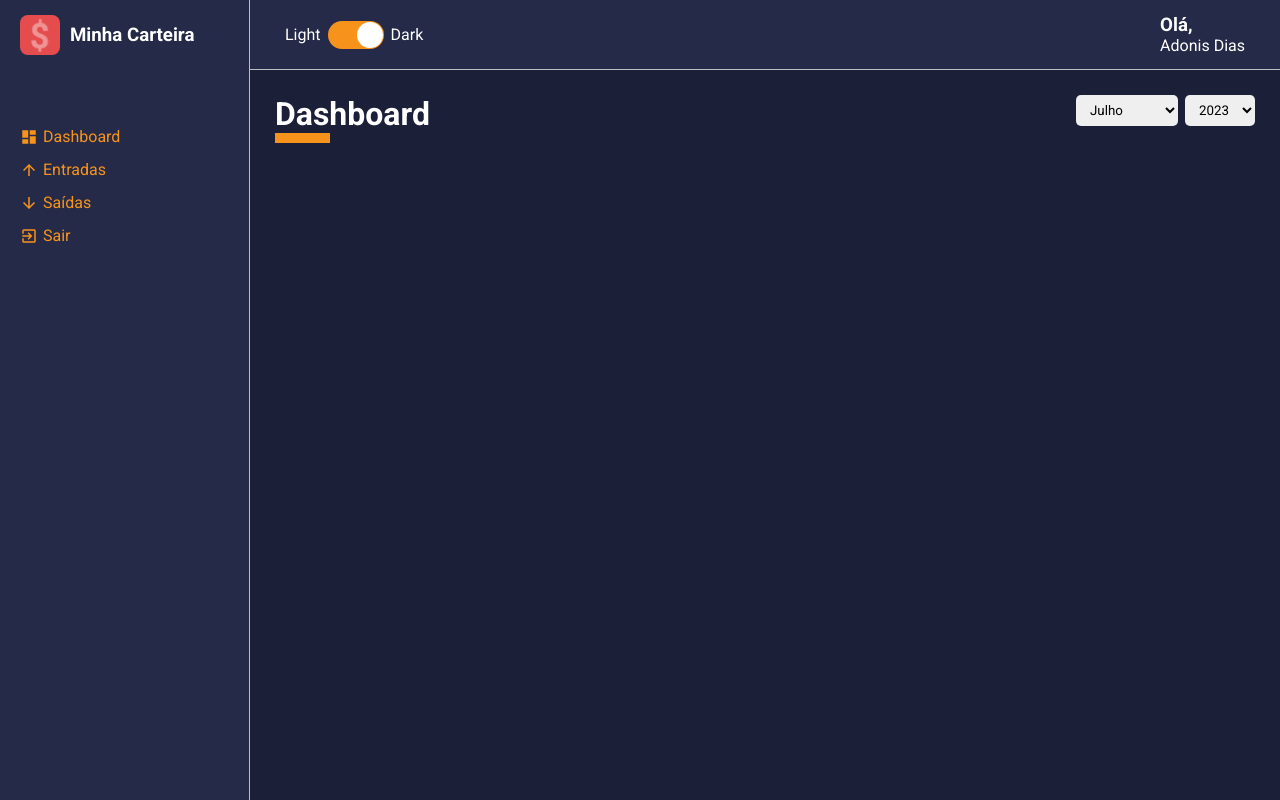
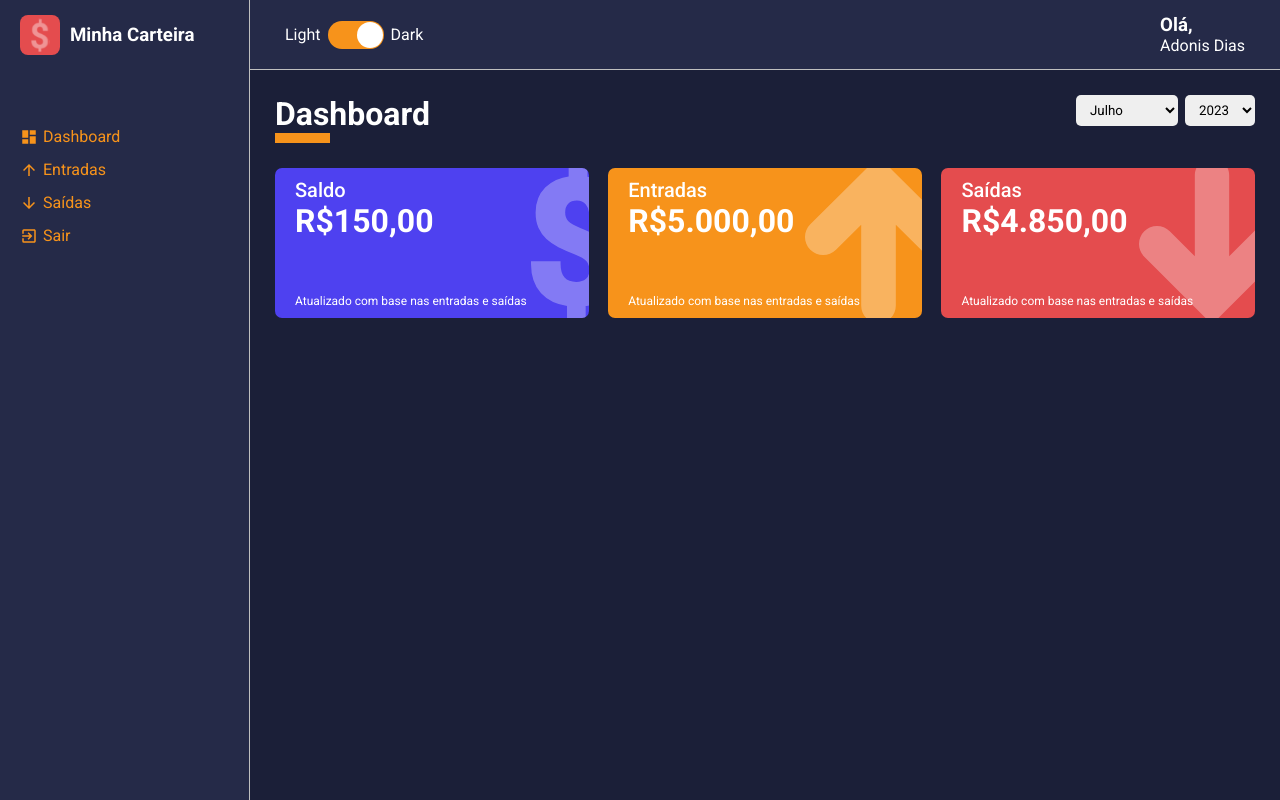
Before and after one commit to adonisdelima1/minha_carteira, a React (Create React App) app: page /dashboard in a window 1280 px wide. Built offline with nearby package versions, Linux system fonts and the light colour scheme.

Commit message:
feat: add wallet cards on the Dashboard page

```diff
--- a/package.json
+++ b/package.json
@@ -12,6 +12,7 @@
     "@types/react": "^18.2.14",
     "@types/react-dom": "^18.2.6",
     "react": "^18.2.0",
+    "react-countup": "^6.4.2",
     "react-dom": "^18.2.0",
     "react-icons": "^4.10.1",
     "react-router-dom": "^6.14.1",
--- /dev/null
+++ b/src/components/WalletBox/index.tsx
@@ -0,0 +1,47 @@
+// React packages/components
+import CountUp from 'react-countup';
+
+// WalletBox's styles
+import { Container } from './styles';
+
+// Icons
+import dollarIcon from '../../assets/dollar.svg';
+import arrowUpIcon from '../../assets/arrow-up.svg';
+import arrowDownIcon from '../../assets/arrow-down.svg';
+
+interface IWalletBox {
+    title: string,
+    amount: number,
+    footerLabel: string,
+    icon: 'dollar' | 'arrowUp' | 'arrowDown',
+    boxColor: string
+}
+
+export default function WalletBox(props: IWalletBox) {
+
+    const iconSelected = () => {
+        switch (props.icon) {
+            case 'dollar': return dollarIcon;
+            case 'arrowUp': return arrowUpIcon;
+            case 'arrowDown': return arrowDownIcon;
+            default: return null;
+        }
+    }
+
+    return(
+        <Container color={props.boxColor}>
+            <span>{props.title}</span>
+            <h1>
+                <CountUp
+                    end={props.amount}
+                    prefix='R$'
+                    separator='.' // Usando ponto para separar grandezas (1.000)
+                    decimal=',' // Usando vírgula para separar as casa decimais
+                    decimals={2} // Definindo número de casas decimais
+                />
+            </h1>
+            <small>{props.footerLabel}</small>
+            <img src={iconSelected() || dollarIcon} alt={props.title} />
+        </Container>
+    );
+}
--- /dev/null
+++ b/src/components/WalletBox/styles.ts
@@ -0,0 +1,57 @@
+import styled from 'styled-components';
+
+interface IContainerProps {
+    color: string
+}
+export const Container = styled.div<IContainerProps>`
+    width: 32%;
+    height: 150px;
+
+    // 10px em cima e embaixo e 0 (zero) dos lados
+    margin: 10pz 0;
+
+    background-color: ${props => props.color};
+
+    // Cor da fonte
+    color: ${props => props.theme.colors.white};
+
+    // Arredondando os cantos
+    border-radius: 7px;
+
+    // Padding esticando o container +10px em cima e embaixo e +20px nos lados
+    padding: 10px 20px;
+
+    position: relative;
+
+    //   Essa linha fará com que a parte da imagem que extrapola as dimensões
+    // do box seja escondida
+    overflow: hidden;
+
+    // Essas regras de estilo são aplicadas a toda img contida nesse container
+    > img {
+        height: 110%;
+        position: absolute;
+
+        // Puxa a img para cima
+        top: -10px;
+
+        // Puxa a img para a direita
+        right: -30px;
+
+        // Adicionando o efeito meio apagado
+        opacity: .3;
+    }
+
+    // Essas regras de estilo são aplicadas a todo span contido nesse container
+    > span {
+        font-size: 20px;
+        font-weight: 500;
+    }
+
+    // Essas regras de estilo são aplicadas a todo small contido nesse container
+    > small {
+        font-size: 12px;
+        position: absolute;
+        bottom: 10px;
+    }
+`;
--- a/src/pages/Dashboard/index.tsx
+++ b/src/pages/Dashboard/index.tsx
@@ -23,9 +23,10 @@ import { useMemo, useState } from "react";
 // My components
 import ContentHeader from "../../components/ContentHeader";
 import SelectInput from "../../components/SelectInput";
+import WalletBox from "../../components/WalletBox";
 
 // Dashboard's style
-import { Container } from "./styles"
+import { Container, Content } from "./styles"
 
 // Data
 import gains from '../../repositories/gains';
@@ -125,6 +126,32 @@ export default function Dashboard() {
                     onChange={(e) => setSelectedYear(Number(e.target.value))}
                 />
             </ContentHeader>
+            <Content>
+                <WalletBox
+                    title= 'Saldo'
+                    amount={150.00}
+                    footerLabel= 'Atualizado com base nas entradas e saídas'
+                    icon= 'dollar'
+                    boxColor= '#4E41F0'
+                />
+
+                <WalletBox
+                    title= 'Entradas'
+                    amount={5000.00}
+                    footerLabel= 'Atualizado com base nas entradas e saídas'
+                    icon= 'arrowUp'
+                    boxColor= '#F7931B'
+                />
+
+                <WalletBox
+                    title= 'Saídas'
+                    amount={4850.00}
+                    footerLabel= 'Atualizado com base nas entradas e saídas'
+                    icon= 'arrowDown'
+                    boxColor= '#E44C4E'
+                />
+
+            </Content>
         </Container>
     )
 }
--- a/src/pages/Dashboard/styles.ts
+++ b/src/pages/Dashboard/styles.ts
@@ -3,3 +3,8 @@ import styled from 'styled-components';
 export const Container = styled.div`
 
 `;
+
+export const Content = styled.div`
+    display: flex;
+    justify-content: space-between;
+`;
```
Also changed, not shown: 1 other file (tests, documents, lock files or other folders).
